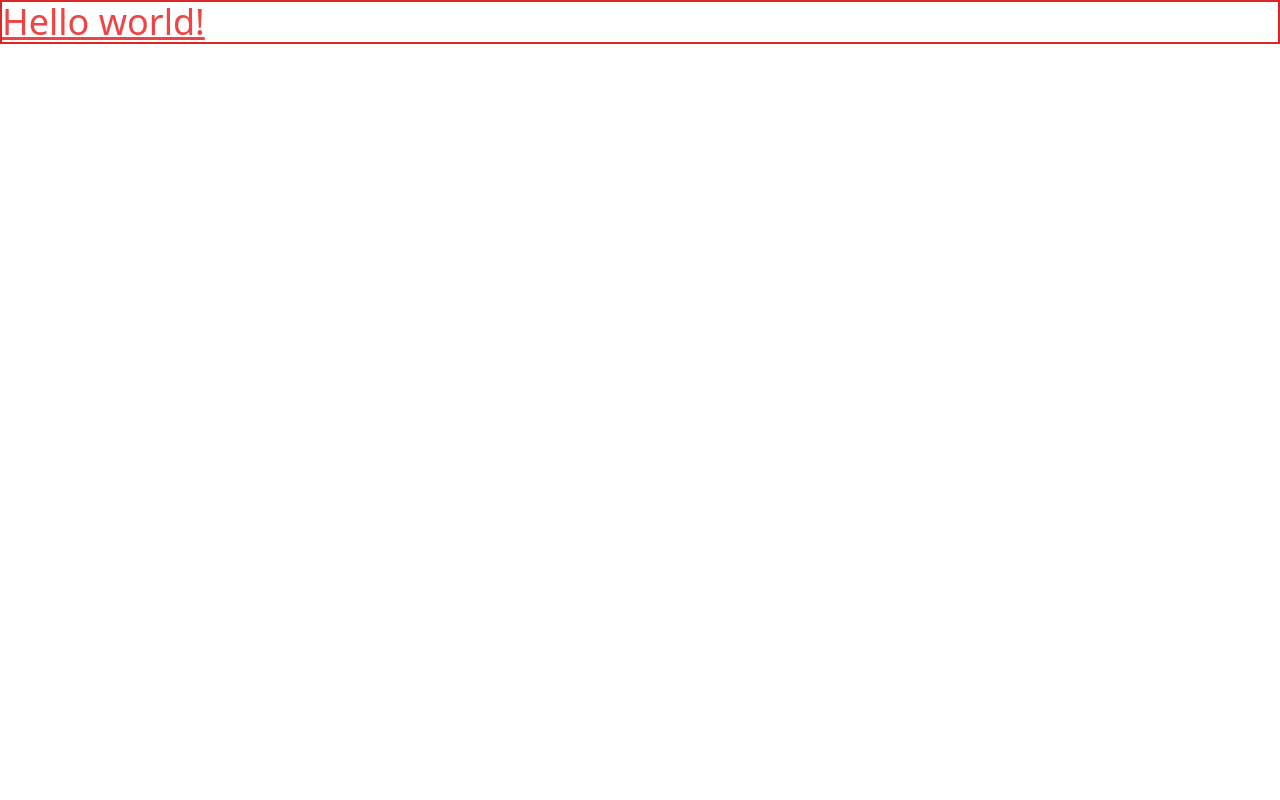
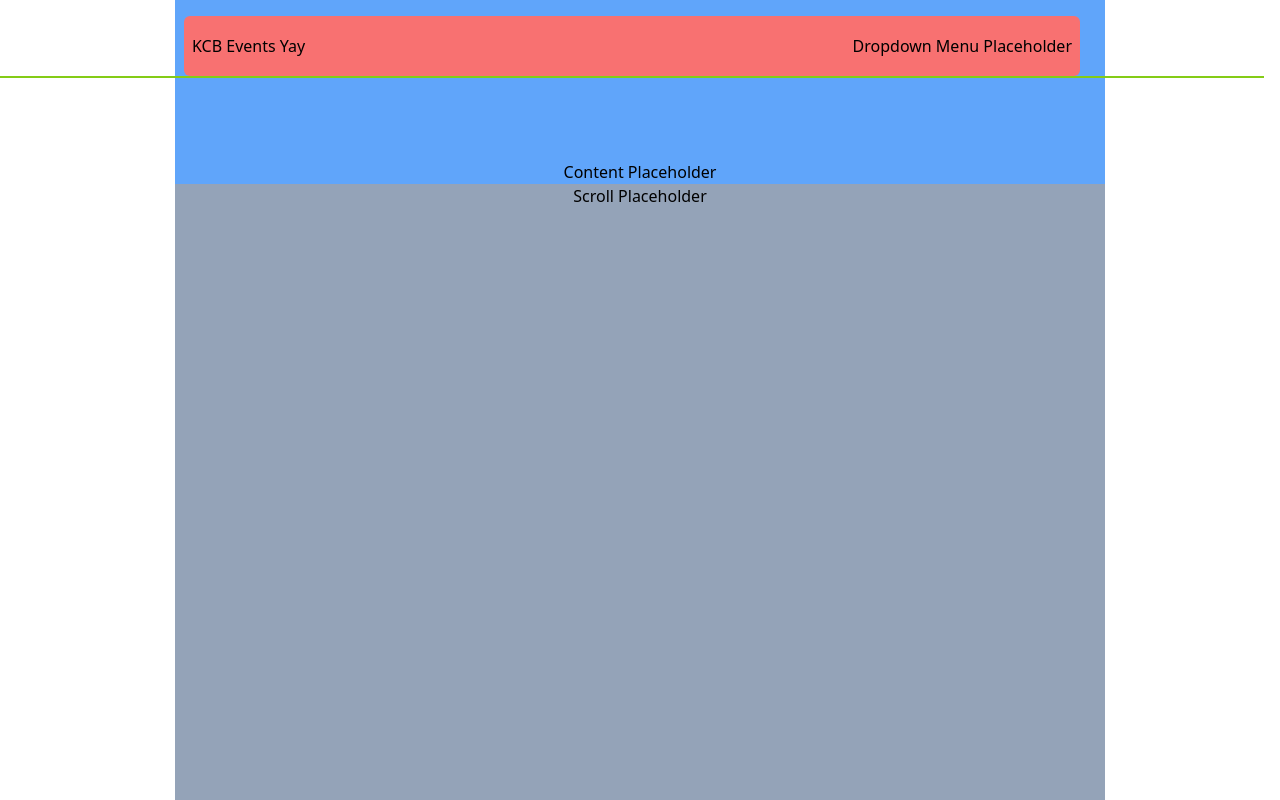
Before and after one commit to Yuremeshi/kcb-event_frontend, a React (Vite) app: page / in a window 1280 px wide. Built offline with nearby package versions, Linux system fonts and the light colour scheme.

Commit message:
Basic Layout

```diff
--- a/src/App.js
+++ b/src/App.js
@@ -1,7 +1,11 @@
+import React from 'react';
+import { Layout } from './components/layout/Layout';
+import { Events } from './components/events/Events';
+
 export function App() {
     return (
-        <h1 class="text-4xl underline text-red-500 border-2 border-red-600">
-            Hello world!
-        </h1>
+        <Layout>
+            <Events />
+        </Layout>
     );
-  }
+}
--- /dev/null
+++ b/src/components/events/Events.js
@@ -0,0 +1,12 @@
+import React from 'react';
+
+export const Events = () => {
+    return (
+        <div class="flex flex-grow flex-col items-center max-w-[930px] bg-slate-400 min-h-100% h-fit">
+            <h2 class="flex justify-center bg-blue-400 pt-40 w-full">Content Placeholder</h2>
+            <div class="min-h-[1300px]">Scroll Placeholder</div>
+            <div>AHH</div>
+            <div>Scroll Placeholder 2</div>
+        </div>
+    )
+}
--- /dev/null
+++ b/src/components/layout/Layout.js
@@ -0,0 +1,11 @@
+import React from 'react';
+import { Header } from './header/Header';
+
+export const Layout = ({ children }) => (
+    <div id="content-holder" class="flex flex-col h-screen">
+        <Header />
+        <main class="flex flex-grow overflow-y-auto justify-center absolute w-full h-full">
+            {children}
+        </main>
+    </div>
+)
--- /dev/null
+++ b/src/components/layout/header/Header.js
@@ -0,0 +1,16 @@
+import React from 'react';
+
+export const Header = () => {
+    return (
+        <header class="bg-transparent flex justify-center border-b-2 border-lime-500 z-10 top-0 fixed w-[calc(100%-16px)]">
+            <div class="flex flex-grow h-full items-center max-w-4xl bg-red-400 mt-4 rounded-md">
+                <div class="flex flex-grow justify-between items-center h-[60px]">
+                    <h1 class="ml-2">KCB Events Yay</h1>
+                    <div class="flex gap-5 mr-2">
+                        Dropdown Menu Placeholder
+                    </div>
+                </div>
+            </div>
+        </header>
+    )
+}
```
